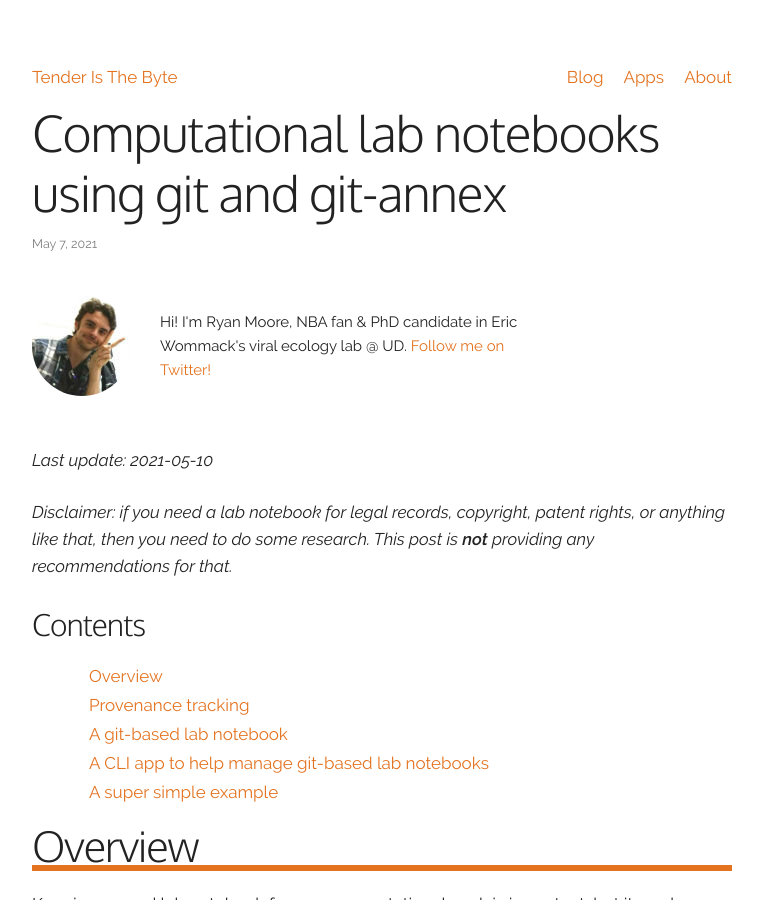
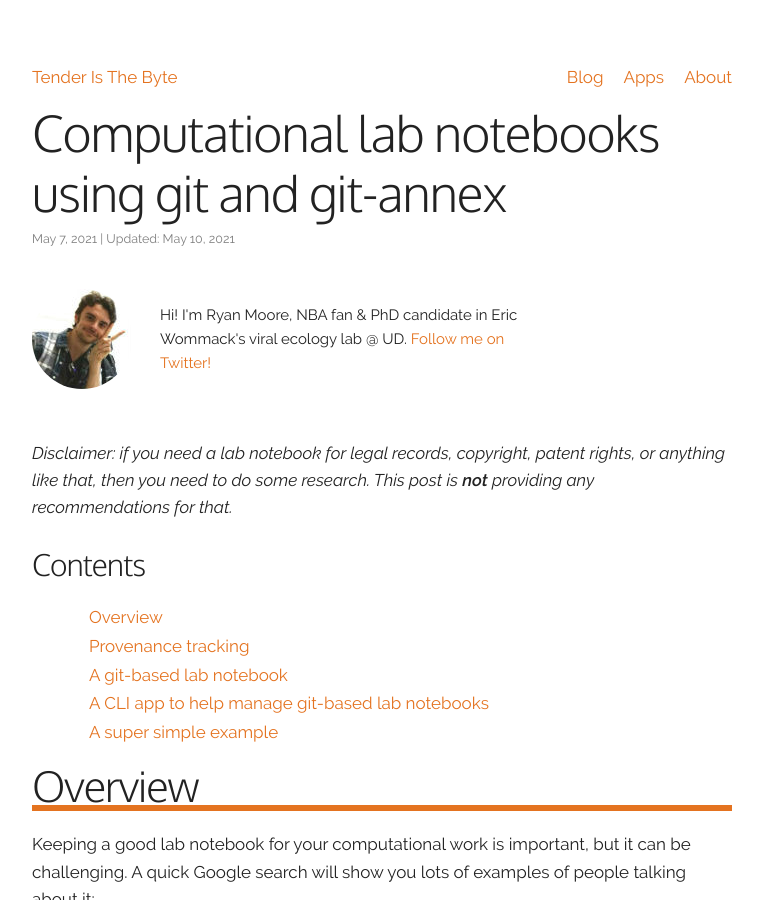
Before and after one commit to mooreryan/TenderIsTheByte, a Jekyll site: the page built from collections/_posts/2021-05-07-computational-lab-notebooks.md, in a window 1280 px wide and 900 px high. Shown: the whole window, without its empty margins (258-1021 px from the left). Built offline with Jekyll 4.4.1, drawn with Linux system fonts in a browser that asks for light colours.

Commit message:
Add last updated date to blog posts

```diff
--- a/_layouts/post.html
+++ b/_layouts/post.html
@@ -5,10 +5,16 @@ layout: default
     <header>
         <h1 class="post-title">{{ page.title | escape }}</h1>
 
-        <p>
-            <time class="post-date">
+        <p class="post-date">
+            <time>
                 {{ page.date | date: "%b %e, %Y" }}
             </time>
+	    {% if page.last_updated %}
+	    | Updated:
+	    <time>
+	      {{ page.last_updated | date: "%b %e, %Y" }}
+	    </time>
+	    {% endif %}
         </p>
 
         {% if page.author %}
--- a/collections/_posts/2021-05-07-computational-lab-notebooks.md
+++ b/collections/_posts/2021-05-07-computational-lab-notebooks.md
@@ -6,9 +6,8 @@ description: Managing a computational lab notebook is tricky.  Here I discuss a
 categories: blog
 image: "/assets/img/posts/computational_lab_notebooks/git_log.png"
 twitter_share: https://ctt.ac/fcl_L
+last_updated: 2021-05-10
 ---
-
-_Last update: 2021-05-10_
 
 _Disclaimer: if you need a lab notebook for legal records, copyright,
 patent rights, or anything like that, then you need to do some
```
Also changed, not shown: _includes/blog_list.html (+9 -1 lines), collections/_posts/2019-04-25-rotating-axis-labels-in-r.md (+1 -2 lines).
